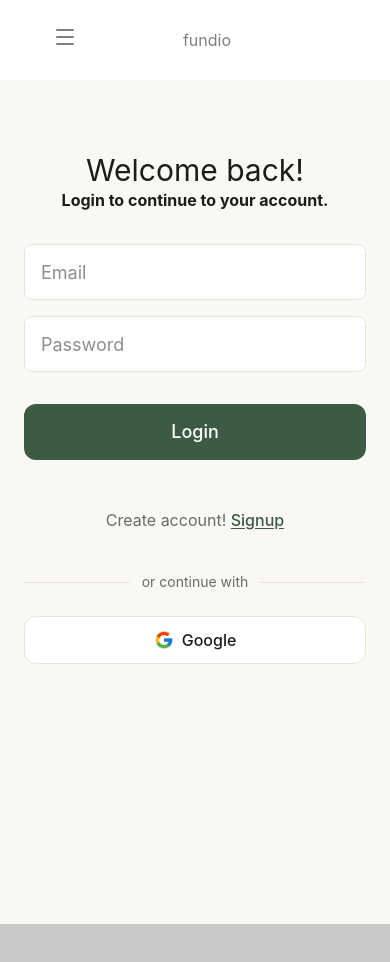
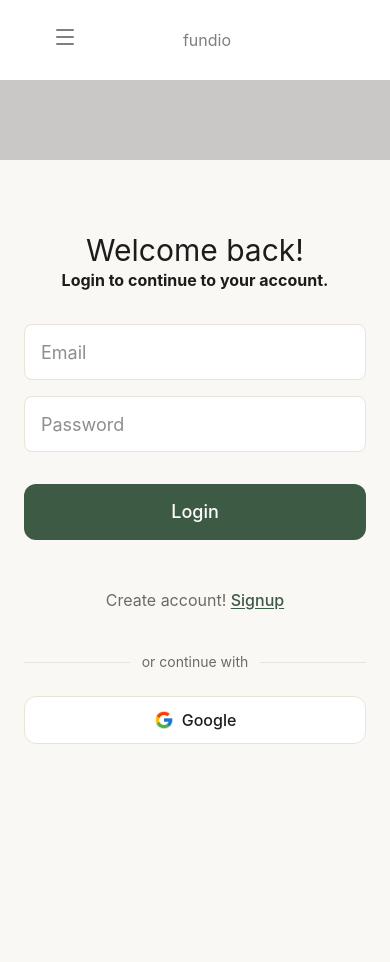
Before and after one commit to kifo99/fundio, a React (Vite) app in the folder client/: page /auth in a window 390 px wide. Shown: the top 962 px of the page. Before the commit the page ends 924 px from the top, so only its background shows below. Built offline with nearby package versions, Linux system fonts and the light colour scheme.

Commit message:
add: custom hook for recognising screen width

```diff
--- a/client/src/App.jsx
+++ b/client/src/App.jsx
@@ -35,7 +35,7 @@ function App() {
   return (
     <div>
       <Navigation />
-      <main className="md:pt-20">
+      <main className="pt-20 md:pt-0">
         <Routes>
           <Route path="/" element={<Home />} />
           <Route path="/auth" element={<Auth />} />
--- /dev/null
+++ b/client/src/hooks/useMediaQuery.js
@@ -0,0 +1,17 @@
+import { useState, useEffect } from 'react';
+
+export function useMediaQuery(query) {
+  const [matches, setMatches] = useState(
+    () => typeof window !== 'undefined' && window.matchMedia(query).matches,
+  );
+
+  useEffect(() => {
+    const mql = window.matchMedia(query);
+    const handler = (e) => setMatches(e.matches);
+    mql.addEventListener('change', handler);
+
+    return mql.removeEventListener('change', handler);
+  }, [query]);
+
+  return matches;
+}
--- a/client/src/pages/auth/signup/Auth.jsx
+++ b/client/src/pages/auth/signup/Auth.jsx
@@ -1,13 +1,8 @@
+import { useMediaQuery } from '../../../hooks/useMediaQuery.js';
 import { AuthCompact } from './components/AuthCompact';
+import { AuthWide } from './components/AuthWide';
 
 export function Auth() {
-  return (
-    <div className="flex flex-col md:flex-row justify-center items-center h-dvh w-full sm:w-2/3 md:w-1/2 lg:w-1/2 m-auto">
-      <div className="relative h-full w-full flex items-center justify-center overflow-hidden">
-        <div className="relative w-full h-full lg:w-1/2 overflow-hidden">
-          <AuthCompact />
-        </div>
-      </div>
-    </div>
-  );
+  const isWide = useMediaQuery('(min-width: 1024px)');
+  return isWide ? <AuthWide /> : <AuthCompact />;
 }
--- a/client/src/pages/auth/signup/components/AuthCompact.jsx
+++ b/client/src/pages/auth/signup/components/AuthCompact.jsx
@@ -6,6 +6,9 @@ import { useState } from 'react';
 export function AuthCompact() {
   const [mode, setMode] = useState('login');
   return (
+    <div className="flex flex-col justify-center items-center h-dvh w-full sm:w-2/3 md:w-1/2 lg:w-1/2 m-auto">
+      <div className="relative h-full w-full flex items-center justify-center overflow-hidden">
+        <div className="relative w-full h-full md:max-h-[65dvh] lg:w-1/2 overflow-hidden">
           <AnimatePresence initial={false} mode="popLayout">
             {mode === 'login' ? (
               <motion.div
@@ -14,7 +17,7 @@ export function AuthCompact() {
                 animate={{ y: 0, opacity: 1 }}
                 exit={{ y: '-100%', opacity: 0 }}
                 transition={{ duration: 0.35, ease: 'easeInOut' }}
-          className="absolute inset-0 h-full flex flex-col justify-normal items-center"
+                className="h-full flex flex-col justify-normal items-center"
               >
                 <LoginForm onSetMode={setMode} />
               </motion.div>
@@ -31,5 +34,8 @@ export function AuthCompact() {
               </motion.div>
             )}
           </AnimatePresence>
+        </div>
+      </div>
+    </div>
   );
 }
--- a/client/src/pages/auth/signup/components/AuthWide.jsx
+++ b/client/src/pages/auth/signup/components/AuthWide.jsx
@@ -0,0 +1,3 @@
+export function AuthWide() {
+  return <div></div>;
+}
--- a/client/src/pages/auth/signup/components/LoginForm.jsx
+++ b/client/src/pages/auth/signup/components/LoginForm.jsx
@@ -5,7 +5,7 @@ import { SocialAuth } from './SocialAuth';
 
 export function LoginForm({ onSetMode }) {
   return (
-    <Form className="flex flex-col p-6 w-full h-full bg-[#FAF8F4] md:rounded-2xl items-center text-[#1C1D1B]">
+    <Form className="flex flex-col p-6 w-full h-full bg-[#FAF8F4] md:rounded-2xl md:justify-around items-center text-[#1C1D1B]">
       <div className="flex flex-col justify-center items-center mt-12 mb-8">
         <h1 className="text-3xl font-bolder">Welcome back!</h1>
         <h2 className="font-bold">Login to continue to your account.</h2>
--- a/client/src/pages/auth/signup/components/SignupForm.jsx
+++ b/client/src/pages/auth/signup/components/SignupForm.jsx
@@ -5,7 +5,7 @@ import { SignupFormFields } from './SignupFormFields';
 
 export function SignupForm({ onSetMode }) {
   return (
-    <Form className="flex flex-col p-6 w-full h-full bg-[#FAF8F4] items-center text-[#1C1D1B]">
+    <Form className="flex flex-col p-6 w-full h-full bg-[#FAF8F4] md:rounded-2xl md:justify-around items-center text-[#1C1D1B]">
       <div className="flex flex-col justify-center items-center mt-12 mb-8">
         <h1 className="text-3xl font-bolder">Create an account!!</h1>
       </div>
```
Lines whose indentation alone changed are shown as unchanged.
